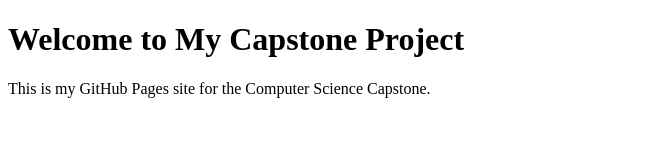
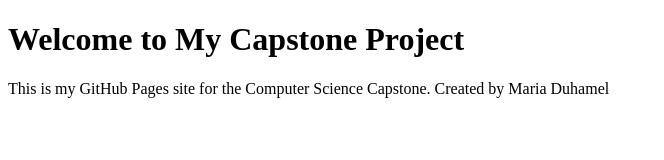
Before and after one commit to mduhamel-snhu/Computer-Science-Capstone, a plain HTML site: page index.html in a window 1280 px wide. Shown: the whole page, without its empty margins (0-664 px from the left). Drawn offline with Linux system fonts and the light colour scheme.

Commit message:
Update index.html

```diff
--- a/index.html
+++ b/index.html
@@ -5,6 +5,6 @@
 </head>
 <body>
     <h1>Welcome to My Capstone Project</h1>
-    <p>This is my GitHub Pages site for the Computer Science Capstone.</p>
+    <p>This is my GitHub Pages site for the Computer Science Capstone. Created by Maria Duhamel</p>
 </body>
 </html>
```
